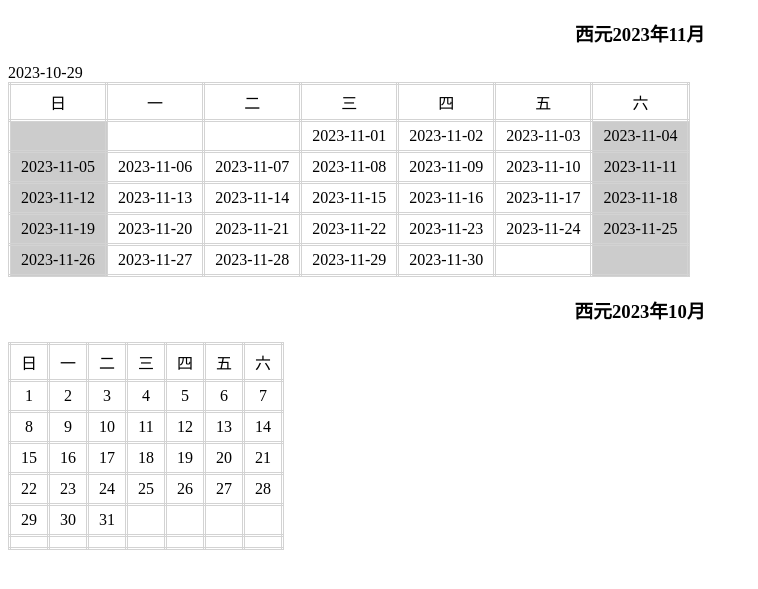
After one commit to wu9793/php-basic, a PHP site: page /calendar.php in a window 1280 px wide. The commit adds this page. Shown: the top 589 px of the page, without its empty margins (0-758 px from the left). Run offline with PHP 8.4, Linux system fonts and the light colour scheme.

Commit message:
完整月曆

```diff
--- /dev/null
+++ b/calendar.php
@@ -0,0 +1,140 @@
+<!DOCTYPE html>
+<html lang="en">
+
+<head>
+    <meta charset="UTF-8">
+    <meta name="viewport" content="width=device-width, initial-scale=1.0">
+    <title>Document</title>
+    <style>
+        h3 {
+            text-align: center;
+        }
+
+        table,
+        tr,
+        td {
+            border: 3px double lightgray;
+            border-collapse: collapse;
+            text-align: center;
+        }
+
+        td {
+            padding: 5px 10px;
+        }
+    </style>
+</head>
+
+<body>
+    <?php
+    echo "<h3>";
+    echo date('西元Y年m月');
+    echo "</h3>";
+    $thisMonth = date("Y");
+    $thisFirstDay = date("Y-m-1");
+    $thisFirstDate = date('w', strtotime($thisFirstDay));
+    $thisMonthDays = date('t');
+    $thisLastDay = date("Y-m-$thisMonthDays");
+    $weeks = ceil(($thisMonthDays + $thisFirstDate) / 7);
+    $firstCell = date("Y-m-d", strtotime("-$thisFirstDate days", strtotime($thisFirstDay)));
+    echo $firstCell;
+    echo "<table>";
+    echo "<tr>";
+    echo "<td>日</td>";
+    echo "<td>一</td>";
+    echo "<td>二</td>";
+    echo "<td>三</td>";
+    echo "<td>四</td>";
+    echo "<td>五</td>";
+    echo "<td>六</td>";
+    echo "</tr>";
+    for ($i = 0; $i < $weeks; $i++) {
+        echo "<tr>";
+        for ($j = 0; $j < 7; $j++) {
+            $addDays = 7 * $i + $j;
+            $thisCellDate = strtotime("+$addDays days", strtotime($firstCell));
+            if (date('w', $thisCellDate) == 0 || date('w', $thisCellDate) == 6) {
+                echo "<td style='background-color:#ccc'>";
+            } else {
+                echo "<td>";
+            }
+            if (date("m", $thisCellDate) == date("m", strtotime($thisFirstDay))) {
+                echo date("Y-m-d", $thisCellDate);
+            }
+            echo "</td>";
+        }
+        echo "</tr>";
+    }
+
+    echo "</table>";
+    ?>
+    <h3>西元2023年10月</h3>
+    <div class="container">
+        <table>
+            <tr>
+                <td>日</td>
+                <td>一</td>
+                <td>二</td>
+                <td>三</td>
+                <td>四</td>
+                <td>五</td>
+                <td>六</td>
+            </tr>
+            <tr>
+                <td>1</td>
+                <td>2</td>
+                <td>3</td>
+                <td>4</td>
+                <td>5</td>
+                <td>6</td>
+                <td>7</td>
+            </tr>
+            <tr>
+                <td>8</td>
+                <td>9</td>
+                <td>10</td>
+                <td>11</td>
+                <td>12</td>
+                <td>13</td>
+                <td>14</td>
+            </tr>
+            <tr>
+                <td>15</td>
+                <td>16</td>
+                <td>17</td>
+                <td>18</td>
+                <td>19</td>
+                <td>20</td>
+                <td>21</td>
+            </tr>
+            <tr>
+                <td>22</td>
+                <td>23</td>
+                <td>24</td>
+                <td>25</td>
+                <td>26</td>
+                <td>27</td>
+                <td>28</td>
+            </tr>
+            <tr>
+                <td>29</td>
+                <td>30</td>
+                <td>31</td>
+                <td></td>
+                <td></td>
+                <td></td>
+                <td></td>
+            </tr>
+            <tr>
+                <td></td>
+                <td></td>
+                <td></td>
+                <td></td>
+                <td></td>
+                <td></td>
+                <td></td>
+            </tr>
+        </table>
+    </div>
+</body>
+
+</html>
```
Also changed, not shown: date.php (+60 -6 lines).
